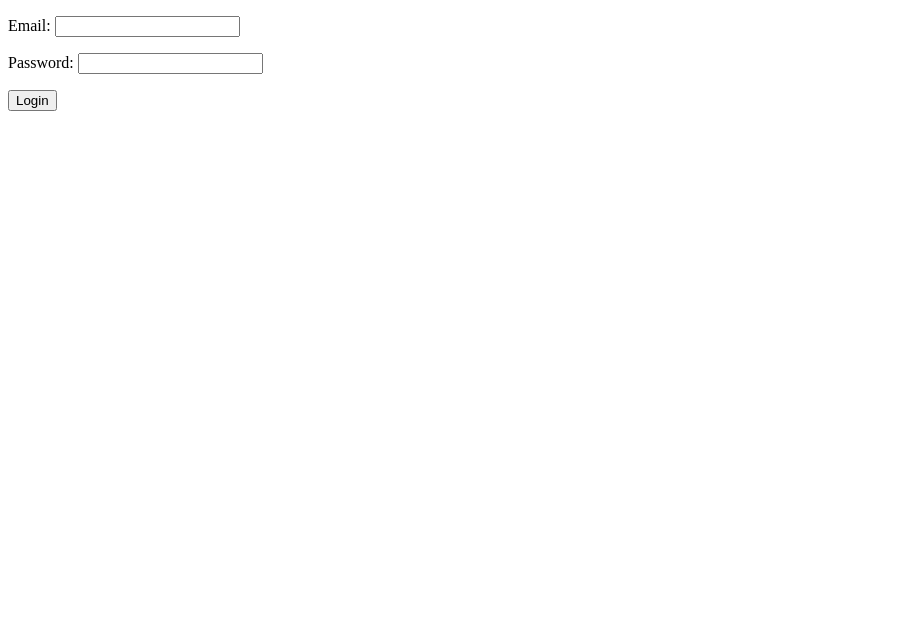
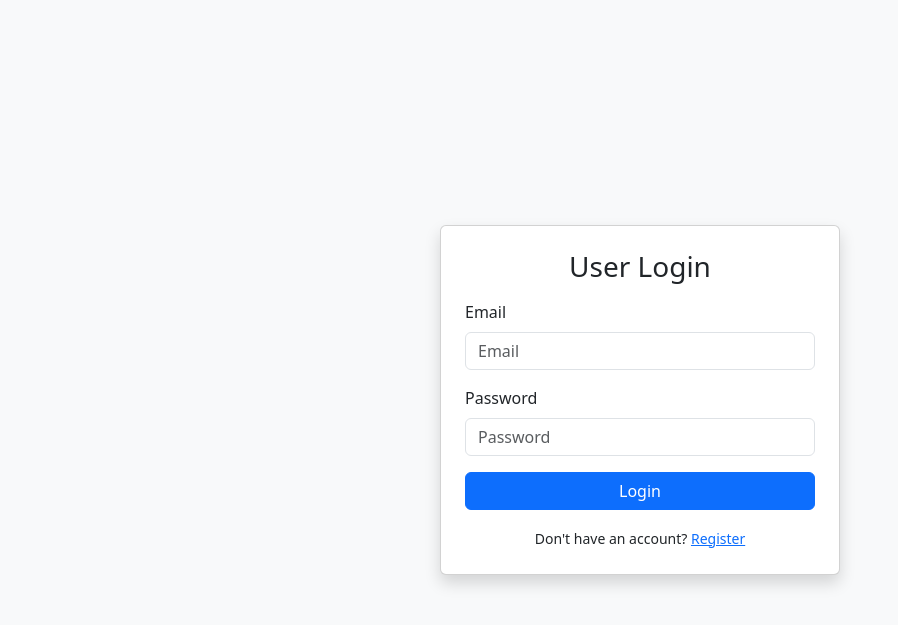
Before and after one commit to Anesu326/Wallet, a Django app: page /login/ in a window 1280 px wide. Shown: the top 625 px of the page, without its empty margins (0-898 px from the left). Run offline with Django 5.2, Linux system fonts and the light colour scheme.

Commit message:
Styling login page

```diff
--- a/wallet/accounts/templates/accounts/login.html
+++ b/wallet/accounts/templates/accounts/login.html
@@ -1,8 +1,31 @@
 <!DOCTYPE html>
 <html>
-    <form method="post">
-        {% csrf_token %}
-        {{ form.as_p }}
-        <button type="submit">Login</button>
-    </form>
+    <head>
+        <title>Login</title>
+        <link rel="stylesheet" href="https://cdn.jsdelivr.net/npm/bootstrap@5.3.0/dist/css/bootstrap.min.css">
+    </head>
+    <body class="bg-light">
+        <div class="container d-flex justify-content-center align-items-center vh-100">
+            <div class="card p-4 shadow" style="width: 100%; max-width: 400px;">
+                <h3 class="text-center mb-3">User Login</h3>
+                {% if error %}
+                <div class="alert alert-danger">{{ error }}</div>
+                {% endif %}
+                <form method="post">
+                    {% csrf_token %}
+                    <div class="mb-3">
+                        <label for="email" class="form-label">Email</label>
+                        <input type="text" name="email" class="form-control" placeholder="Email" required>
+                    </div>
+                    <div class="mb-3">
+                        <label for="password" class="form-label">Password</label>
+                        <input type="password" name="password" class="form-control" placeholder="Password" required>
+                    </div>
+                    <!-- {{ form.as_p }} -->
+                    <button type="submit" class="btn btn-primary w-100">Login</button>
+                </form>
+                <div class="text-center mt-3"><small>Don't have an account? <a href="{% url 'register' %}">Register</a></small></div>
+            </div>
+        </div>
+    </body>
 </html>
```
